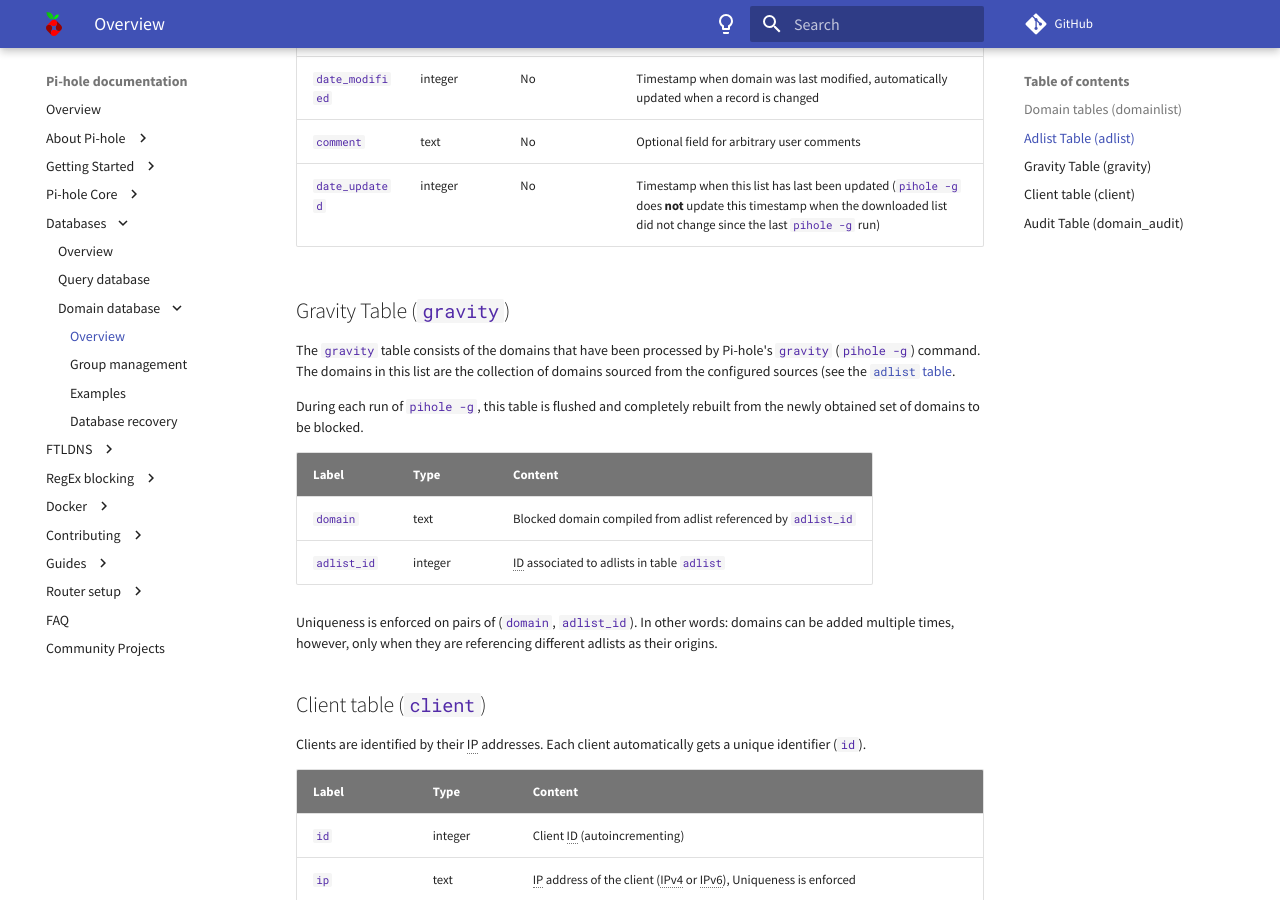
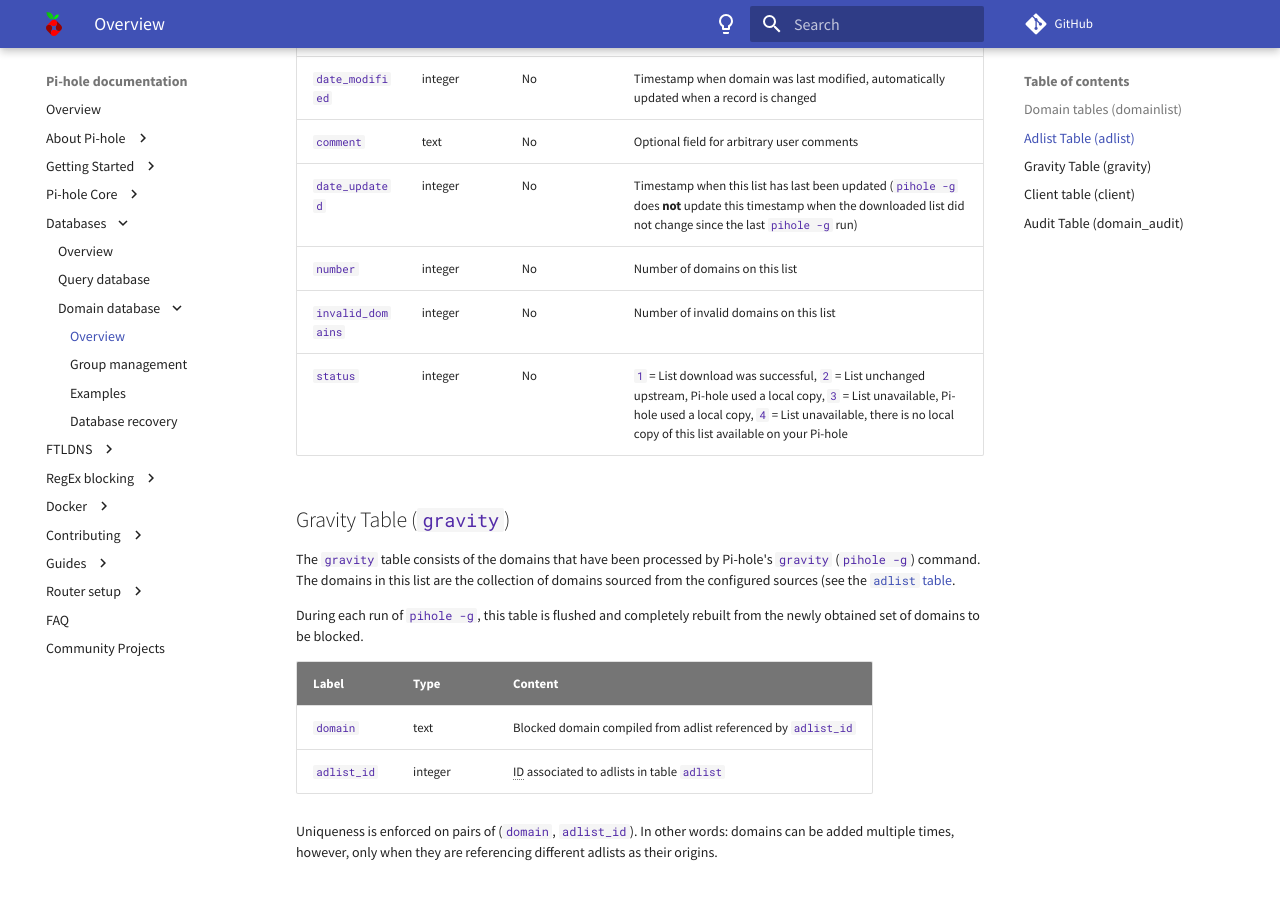
Before and after one commit to pi-hole/docs, an MkDocs documentation site: the page built from docs/database/gravity/index.md, in a window 1280 px wide and 900 px high, scrolled down 1363 px. Built offline with MkDocs 1.6.1 and Material for MkDocs 9.7.7, drawn with Linux system fonts in a browser that asks for light colours; comment, search, counter and statistics services are not loaded.

Commit message:
Add missing columns of adlist table
Signed-off-by: Christian König <ckoenig@posteo.de>

```diff
--- a/docs/database/gravity/index.md
+++ b/docs/database/gravity/index.md
@@ -31,6 +31,9 @@ Label | Type | Uniqueness enforced | Content
 `date_modified` | integer | No | Timestamp when domain was last modified, automatically updated when a record is changed
 `comment` | text | No | Optional field for arbitrary user comments
 `date_updated` | integer | No | Timestamp when this list has last been updated (`pihole -g` does **not** update this timestamp when the downloaded list did not change since the last `pihole -g` run)
+`number` | integer | No | Number of domains on this list
+`invalid_domains` | integer | No | Number of invalid domains on this list
+`status` | integer | No | `1` = List download was successful, `2` = List unchanged upstream, Pi-hole used a local copy, `3` = List unavailable, Pi-hole used a local copy, `4` = List unavailable, there is no local copy of this list available on your Pi-hole
 
 ## Gravity Table (`gravity`)
 
```
